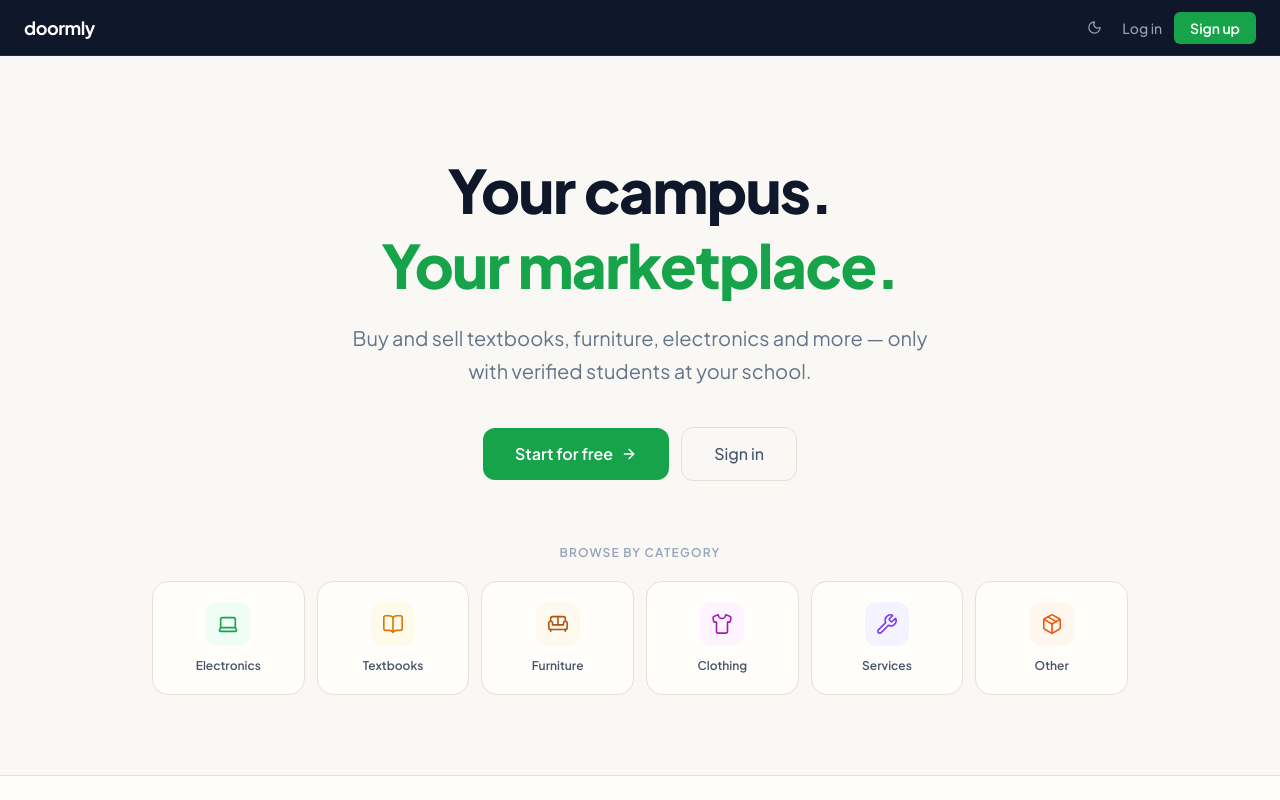
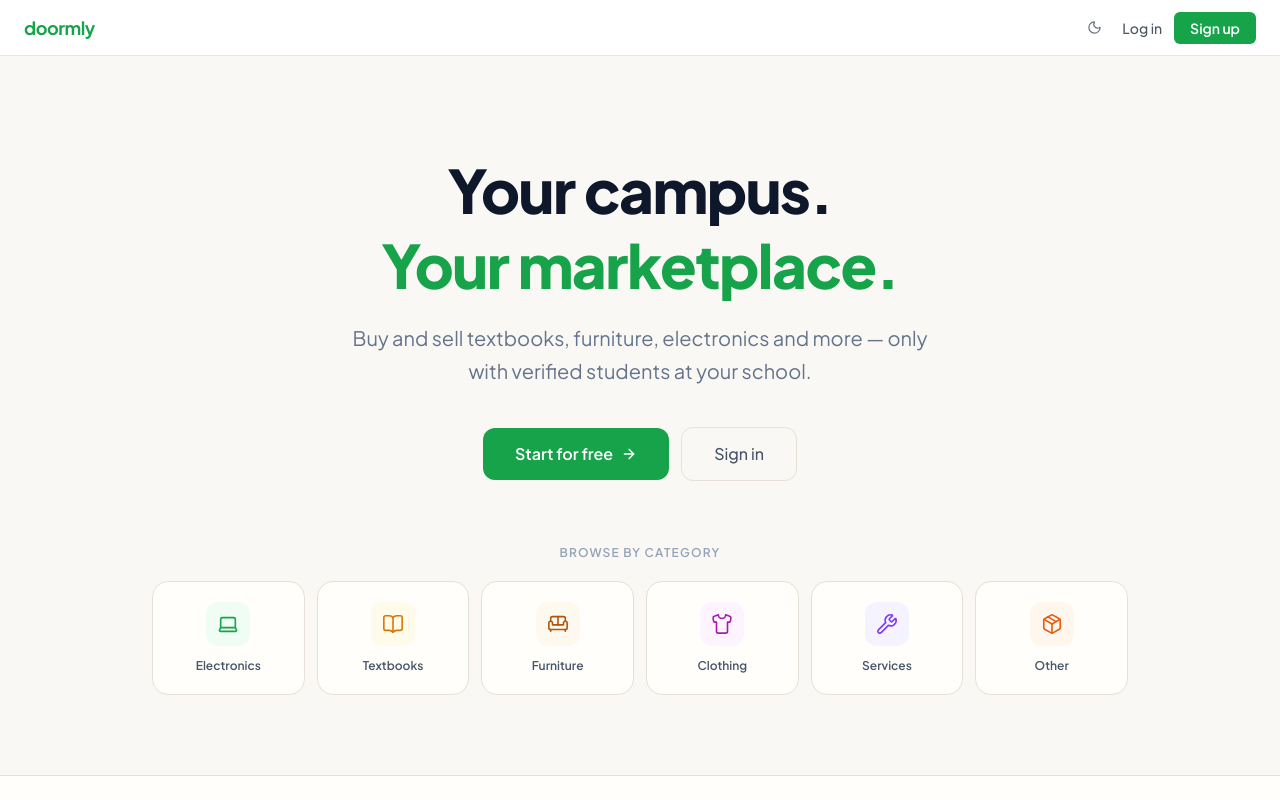
Before and after one commit to say3u/campus-marketplace, a React (Vite) app in the folder client/: page / in a window 1280 px wide. Shown: the top 800 px of the page. Built offline with nearby package versions, Linux system fonts and the light colour scheme; the HTML template or start-up script is replaced by a standard one.

Commit message:
Switch navbar to white (light) / dark-gray (dark) — drop navy

```diff
--- a/client/src/components/Navbar.jsx
+++ b/client/src/components/Navbar.jsx
@@ -15,15 +15,26 @@ export default function Navbar() {
 
   return (
     <nav className="sticky top-0 z-50 h-14 flex items-center justify-between px-6 border-b"
-      style={{ backgroundColor: '#0F172A', borderColor: '#1e293b' }}>
+      style={{
+        backgroundColor: dark ? '#111827' : '#ffffff',
+        borderColor: dark ? '#1F2937' : '#E5E7EB',
+      }}>
       <div className="flex items-center gap-8">
-        <Link to="/" className="text-lg font-bold tracking-tight text-white">
+        <Link to="/" className="text-lg font-bold tracking-tight" style={{ color: '#16A34A' }}>
           doormly
         </Link>
         {user && (
           <div className="hidden sm:flex items-center gap-6">
-            <Link to="/browse" className="text-sm text-slate-400 hover:text-white transition-colors">Browse</Link>
-            <Link to="/messages" className="text-sm text-slate-400 hover:text-white transition-colors">Messages</Link>
+            <Link to="/browse"
+              className="text-sm font-medium transition-colors"
+              style={{ color: dark ? '#9CA3AF' : '#4B5563' }}>
+              Browse
+            </Link>
+            <Link to="/messages"
+              className="text-sm font-medium transition-colors"
+              style={{ color: dark ? '#9CA3AF' : '#4B5563' }}>
+              Messages
+            </Link>
           </div>
         )}
       </div>
@@ -31,12 +42,10 @@ export default function Navbar() {
       <div className="flex items-center gap-3">
         {/* Theme toggle */}
         <button onClick={toggle}
-          className="w-8 h-8 flex items-center justify-center rounded-md transition-colors hover:bg-white/10"
+          className="w-8 h-8 flex items-center justify-center rounded-md transition-colors"
+          style={{ color: dark ? '#9CA3AF' : '#6B7280' }}
           title={dark ? 'Switch to light mode' : 'Switch to dark mode'}>
-          {dark
-            ? <Sun size={15} className="text-slate-400" />
-            : <Moon size={15} className="text-slate-400" />
-          }
+          {dark ? <Sun size={15} /> : <Moon size={15} />}
         </button>
 
         {user ? (
@@ -46,16 +55,22 @@ export default function Navbar() {
               style={{ backgroundColor: '#16A34A' }}>
               + Sell
             </Link>
-            <Link to="/profile" className="text-sm font-medium text-slate-300 hover:text-white transition-colors">
+            <Link to="/profile"
+              className="text-sm font-medium transition-colors"
+              style={{ color: dark ? '#D1D5DB' : '#374151' }}>
               {user.username}
             </Link>
-            <button onClick={handleLogout} className="text-sm text-slate-500 hover:text-slate-300 transition-colors">
+            <button onClick={handleLogout}
+              className="text-sm transition-colors"
+              style={{ color: dark ? '#6B7280' : '#9CA3AF' }}>
               Sign out
             </button>
           </>
         ) : (
           <>
-            <Link to="/login" className="text-sm text-slate-400 hover:text-white font-medium transition-colors">
+            <Link to="/login"
+              className="text-sm font-medium transition-colors"
+              style={{ color: dark ? '#9CA3AF' : '#4B5563' }}>
               Log in
             </Link>
             <Link to="/register"
```
